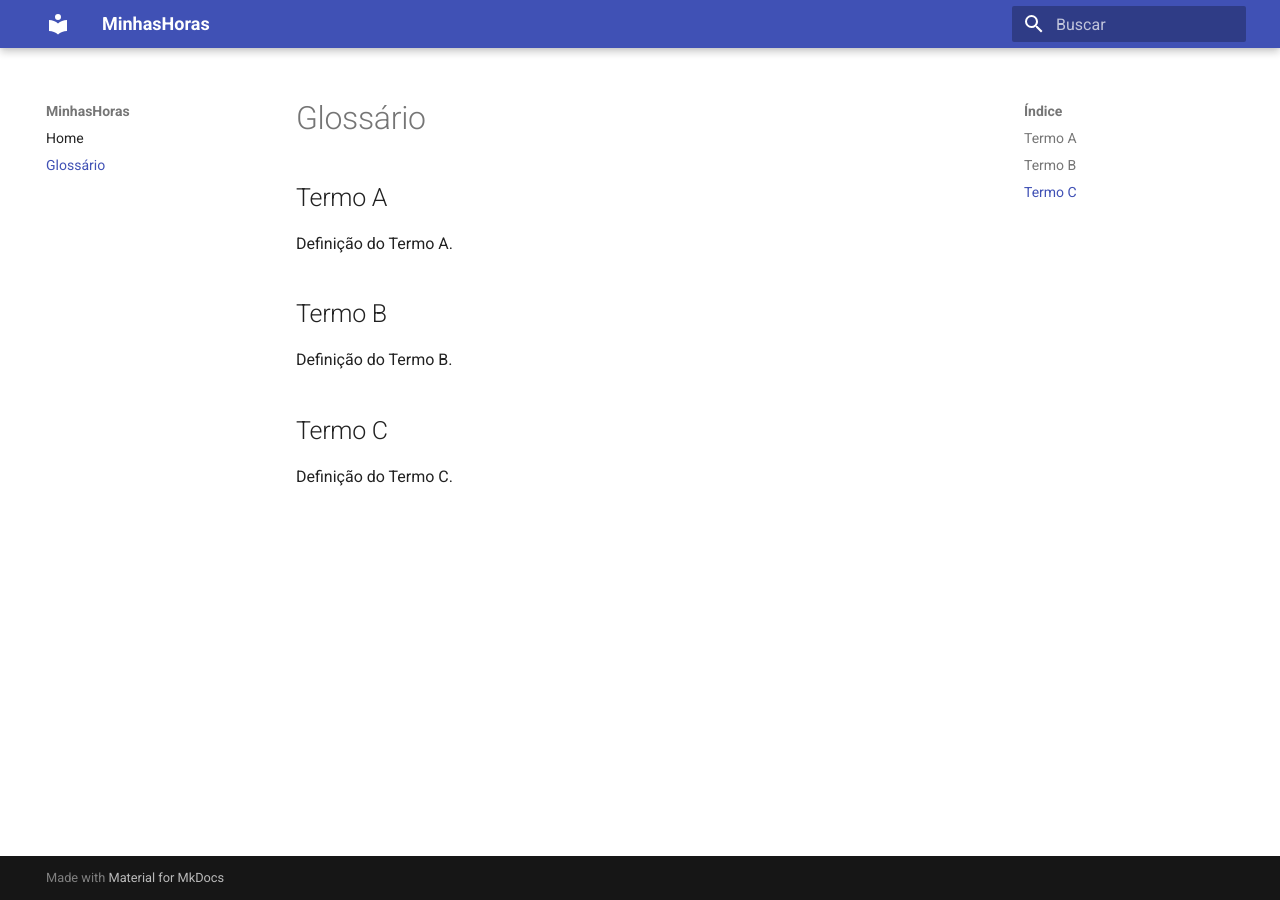
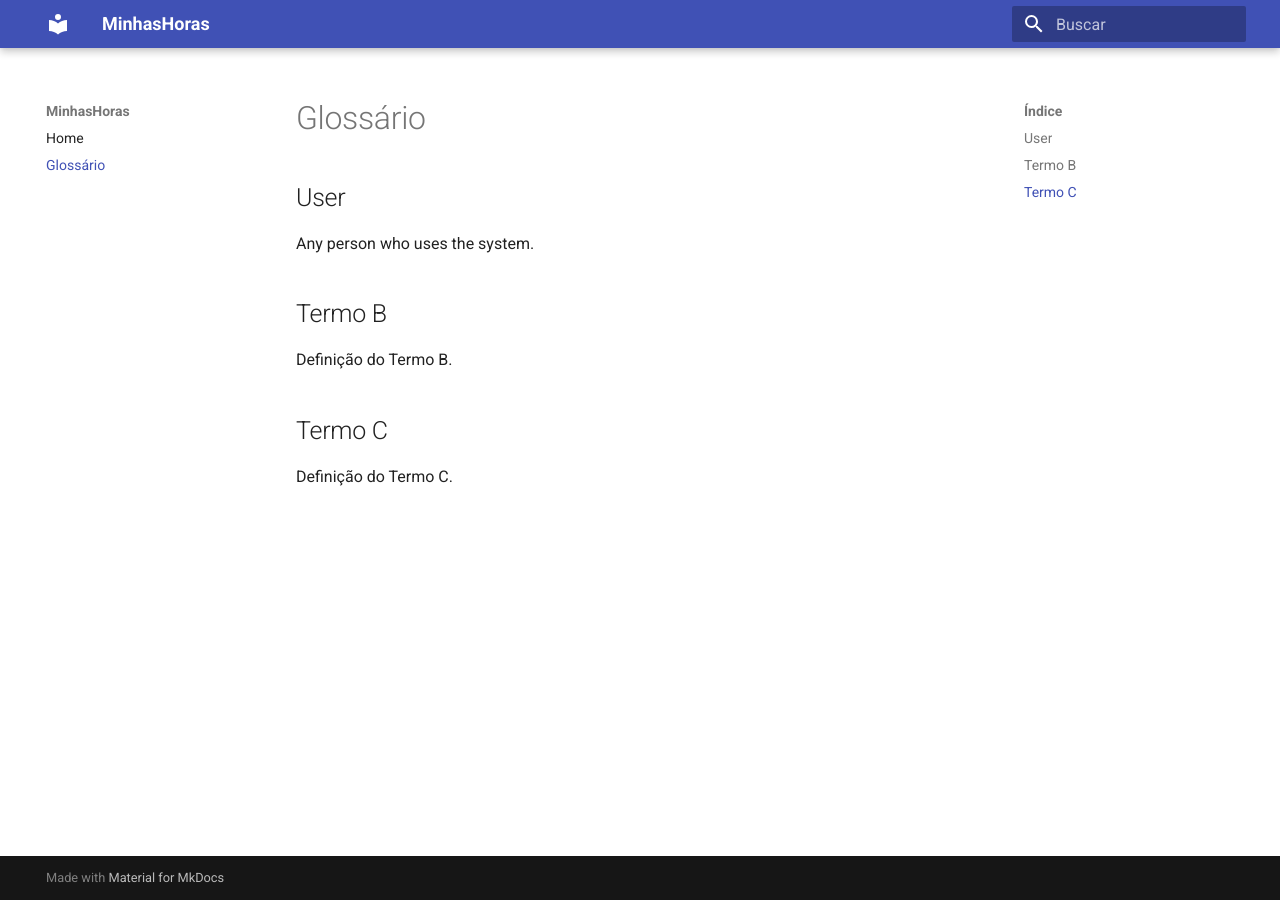
Before and after one commit to alcfernandes/minhashoras.api, an MkDocs documentation site: the page built from docs/glossario.md, in a window 1280 px wide. Built offline with MkDocs 1.6.1 and Material for MkDocs 9.7.7, drawn with Linux system fonts in a browser that asks for light colours.

Commit message:
docs: Update glossary

```diff
--- a/docs/glossario.md
+++ b/docs/glossario.md
@@ -1,7 +1,7 @@
 # Glossário
 
-## Termo A
-Definição do Termo A.
+## User
+Any person who uses the system.
 
 ## Termo B
 Definição do Termo B.
```
